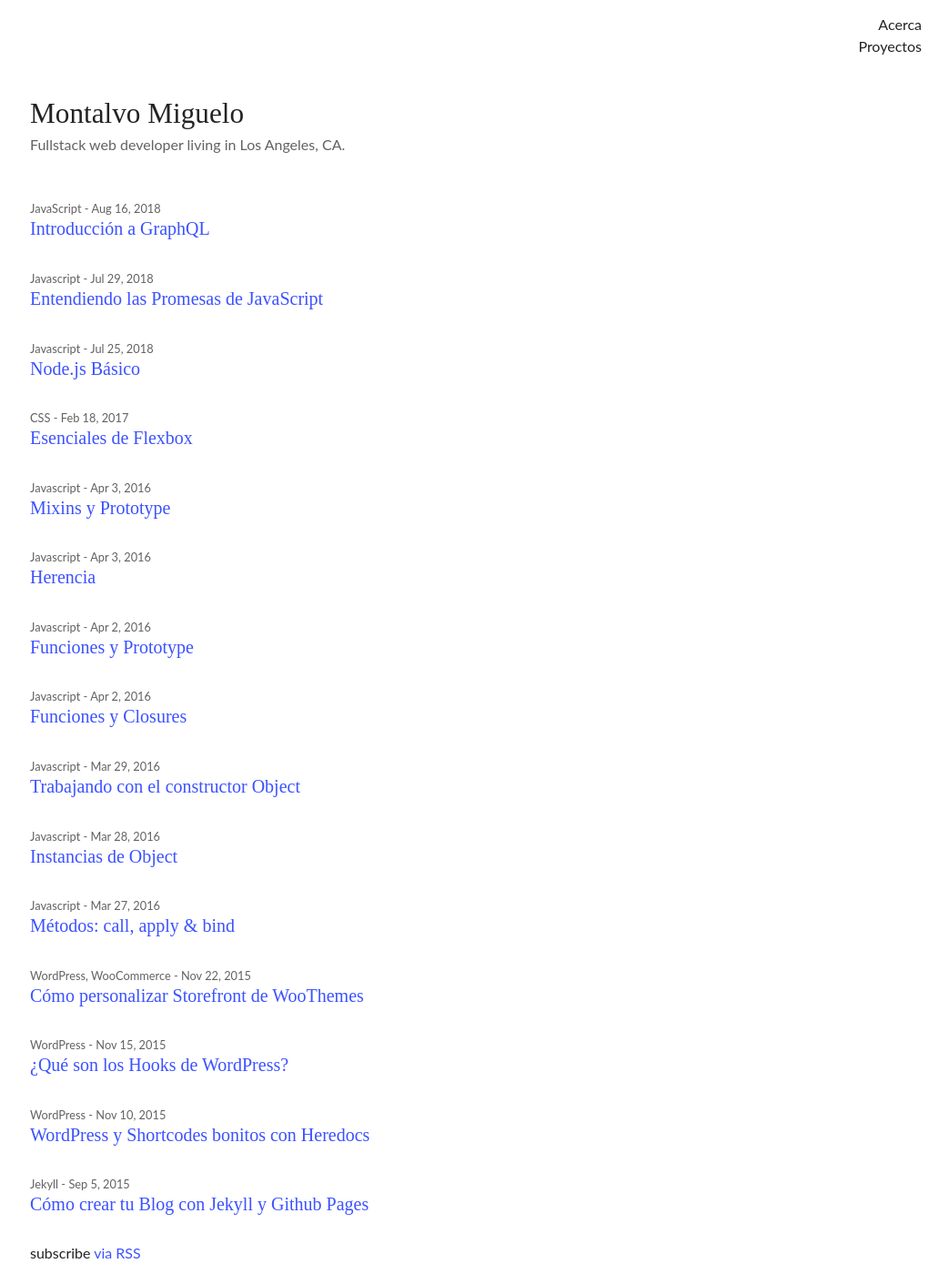
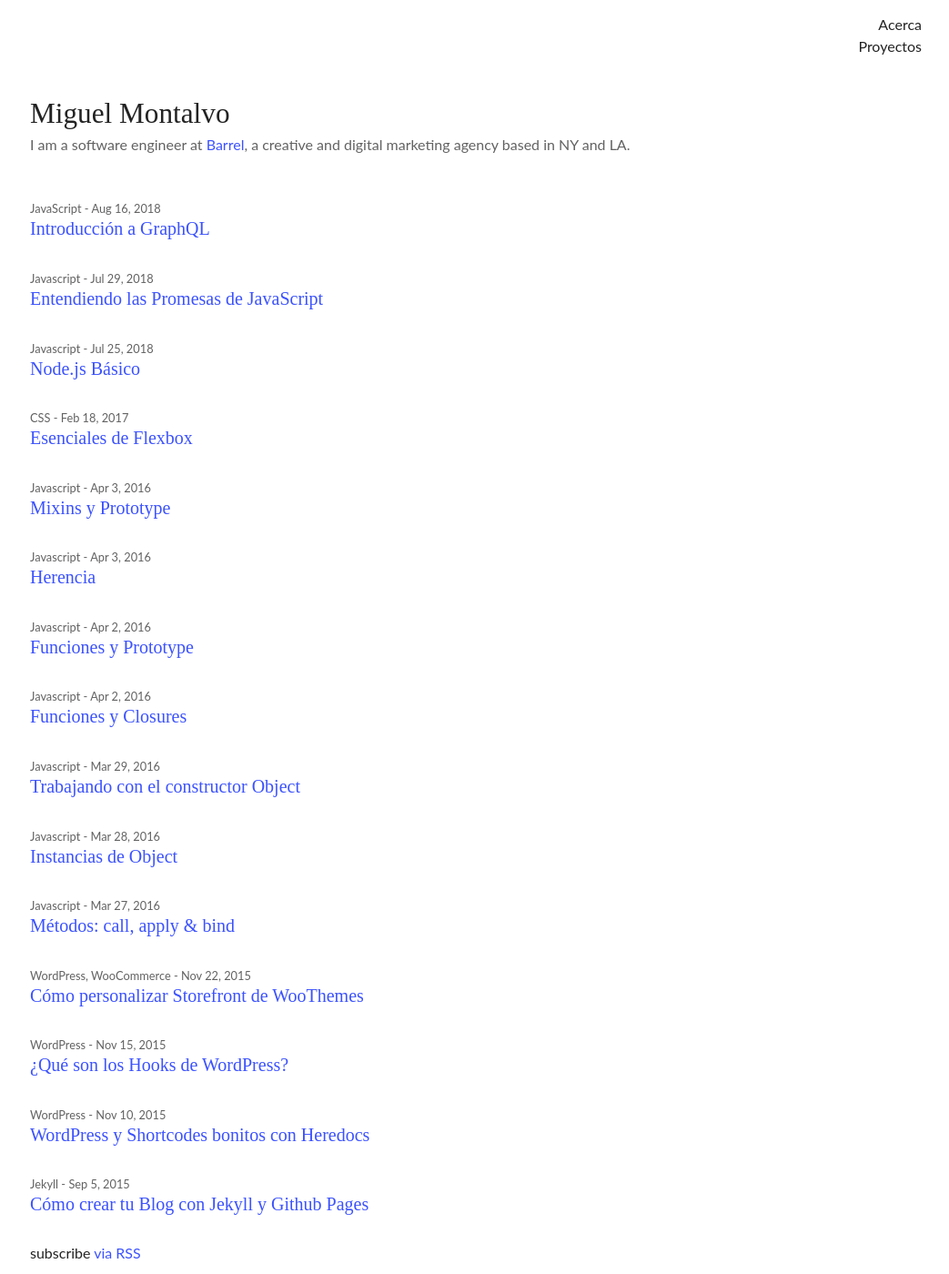
Before and after one commit to montalvomiguelo/montalvomiguelo.github.io, a Jekyll site: the page built from index.html, in a window 1280 px wide and 1400 px high. Shown: the whole window at 91% size, without its empty margins (237-1280 px from the left). Built offline with Jekyll 4.4.1, drawn with Linux system fonts in a browser that asks for light colours; some of the changed text lies outside the part shown.

Commit message:
Update title and description

```diff
--- a/_config.yml
+++ b/_config.yml
@@ -1,8 +1,8 @@
 # Site settings
-title: Montalvo Miguelo
+title: Miguel Montalvo
 email: me@montalvomiguelo.com
-tagline: Fullstack web developer living in Los Angeles, CA
-description: Fullstack web developer living in Los Angeles, CA.
+description: >
+  <p>I am a software engineer at <a href="https://barrelny.com">Barrel</a>, a creative and digital marketing agency based in NY and LA.</p>
 baseurl: "" # the subpath of your site, e.g. /blog/
 url: "https://montalvomiguelo.com" # the base hostname & protocol for your site
 twitter_username: montalvomiguelo
--- a/_includes/head.html
+++ b/_includes/head.html
@@ -3,14 +3,8 @@
   <meta http-equiv="X-UA-Compatible" content="IE=edge">
   <meta name="viewport" content="width=device-width, initial-scale=1">
 
-  <title>
-    {% if page.title %}
-      {{ page.title }} &ndash; {{ site.title }}
-    {% else %}
-      {{ site.title }} &ndash; {{ site.tagline }}
-    {% endif %}
-  </title>
-  <meta name="description" content="{% if page.excerpt %}{{ page.excerpt | strip_html | strip_newlines | truncate: 160 }}{% else %}{{ site.description }}{% endif %}">
+  <title>{% if page.title %}{{ page.title | escape }}{% else %}{{ site.title | escape }}{% endif %}</title>
+  <meta name="description" content="{% if page.excerpt %}{{ page.excerpt | strip_html | strip_newlines | truncate: 160 }}{% else %}{{ site.description | strip_html | strip_newlines }}{% endif %}">
 
   <link rel="canonical" href="{{ page.url | replace:'index.html','' | prepend: site.baseurl | prepend: site.url }}">
   <link rel="alternate" type="application/rss+xml" title="{{ site.title }}" href="{{ "/feed.xml" | prepend: site.baseurl | prepend: site.url }}">
--- a/index.html
+++ b/index.html
@@ -6,7 +6,7 @@ layout: default
 
   <h1 class="site-title">{{ site.title }}</h1>
 
-  <p class="site-description">{{ site.description }}</p>
+  <div class="site-description">{{ site.description }}</div>
 
   <ul class="post-list">
     {% for post in site.posts %}
```
